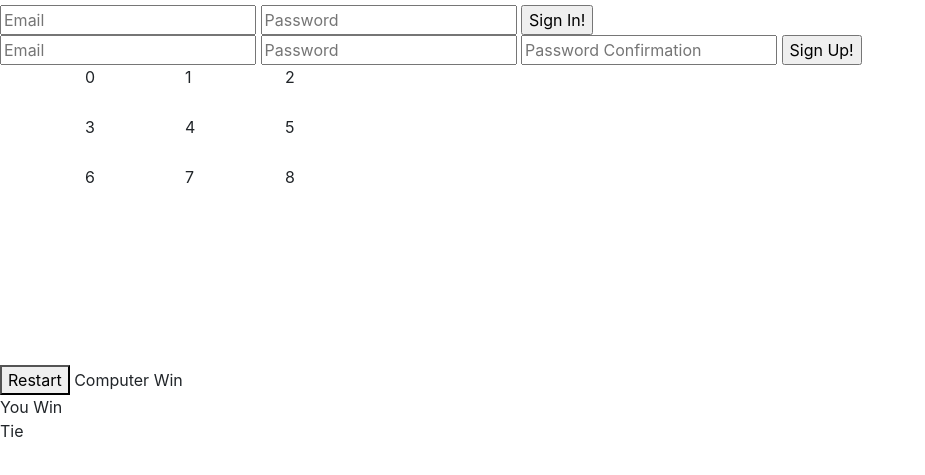
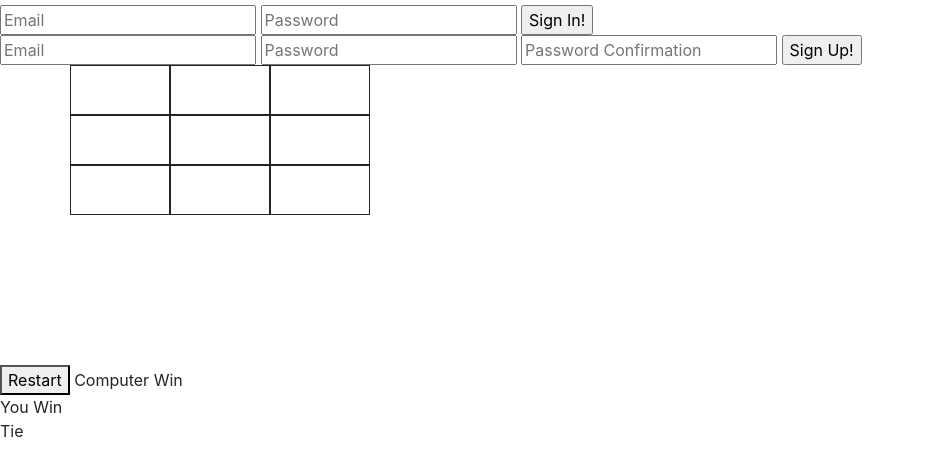
Before and after one commit to London19/tic-tac-toe-client, a website built with webpack: page index.html in a window 1280 px wide. Shown: the part 51-526 px from the top of the page, without its empty margins (0-925 px from the left). Built offline with nearby package versions, Linux system fonts and the light colour scheme.

Commit message:
Add some code
Added more code in my project

```diff
--- a/assets/scripts/tic-tac-toe-game/events.js
+++ b/assets/scripts/tic-tac-toe-game/events.js
@@ -1,17 +1,40 @@
 // const api = require('./api.js')
 // const ui = require('./ui.js')
 // const getFormFields = require('../../../lib/get-form-fields.js')
+const gameBoard = [' ', ' ', ' ', ' ', ' ', ' ', ' ', ' ', ' ']
+console.log(gameBoard)
+
 let currentPlayer = 'x'
 
 const onPlayGames = function (event) {
   event.preventDefault()
-  $(event.target).text(currentPlayer)
-  if (currentPlayer === 'x') {
-    currentPlayer = 'o'
+  if ($(event.target).text() === '') {
+    $(event.target).text(currentPlayer)
+    if (currentPlayer === 'x') {
+      currentPlayer = 'o'
+    } else {
+      currentPlayer = 'x'
+    }
   } else {
-    currentPlayer = 'x'
+    console.log('the current player is ' + currentPlayer)
   }
+$('div').data('index') === "o"
 
+//   const currentValue = ' '
+  //  const onSelectBox = function (event) {
+  // event.preventDefault()
+  // $(event.target).text(currentValue)
+  // if (currentValue === ' ') {
+  // return currentPlayer
+  // } else {
+  //   return currentValue
+  // }
+
+  //     return currentPlayer
+  //   } else {
+  //     return currentPlayer
+  //   }
+  // }
   // const data = getFormFields(event.target)
   // api.playGame(data.id)
   //   .then(ui.playGameSuccess)
@@ -20,5 +43,4 @@ const onPlayGames = function (event) {
 
 module.exports = {
   onPlayGames
-
 }
--- a/assets/styles/index.scss
+++ b/assets/styles/index.scss
@@ -11,4 +11,5 @@
 
 .col-4 {
   width: 100px;
+  border: 1px solid;
 }
--- a/index.html
+++ b/index.html
@@ -29,19 +29,19 @@
 
 <div class="container">
   <div class="row">
-  <div class="col-4">0</div>
-  <div class="col-4">1</div>
-  <div class="col-4">2</div>
+  <div class="col-4" data-index="0"></div>
+  <div class="col-4" data-index="1"></div>
+  <div class="col-4" data-index="2"></div>
   </div>
     <div class="row">
-    <div class="col-4">3</div>
-    <div class="col-4">4</div>
-    <div class="col-4">5</div>
+    <div class="col-4" data-index="3"></div>
+    <div class="col-4" data-index="4"></div>
+    <div class="col-4" data-index="5"></div>
     </div>
       <div class="row">
-      <div class="col-4">6</div>
-      <div class="col-4">7</div>
-      <div class="col-4">8</div>
+      <div class="col-4" data-index="6"></div>
+      <div class="col-4" data-index="7"></div>
+      <div class="col-4" data-index="8"></div>
       </div>
       </div>
 
```
